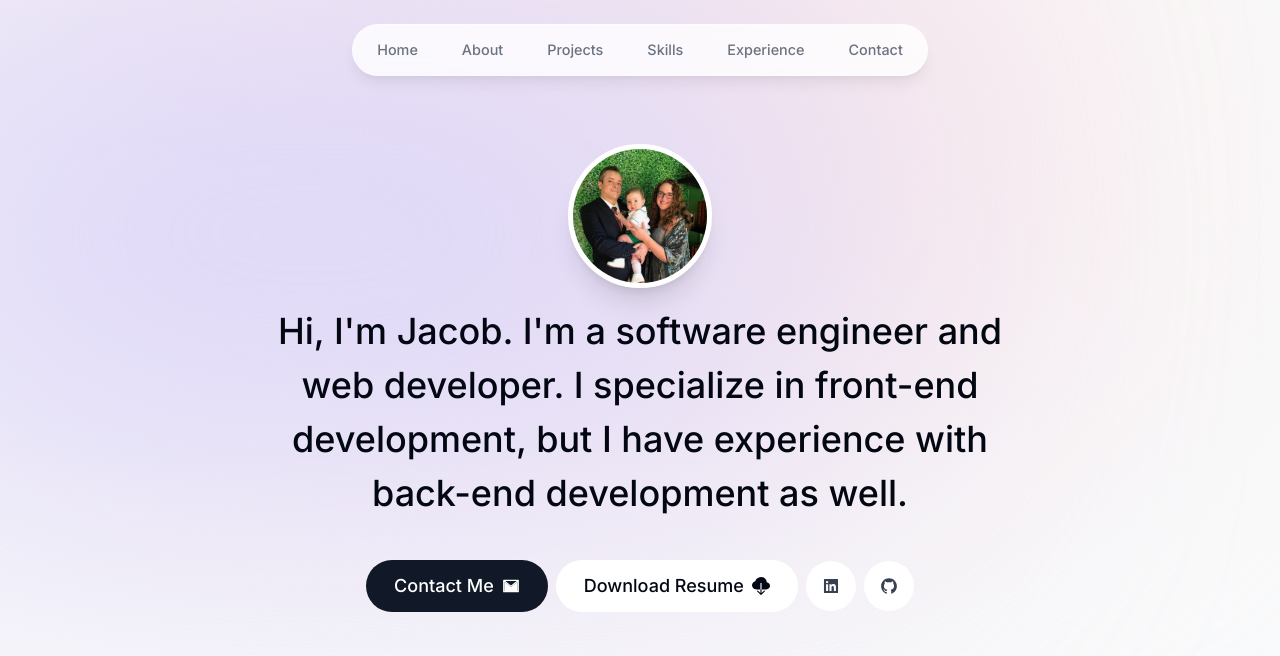
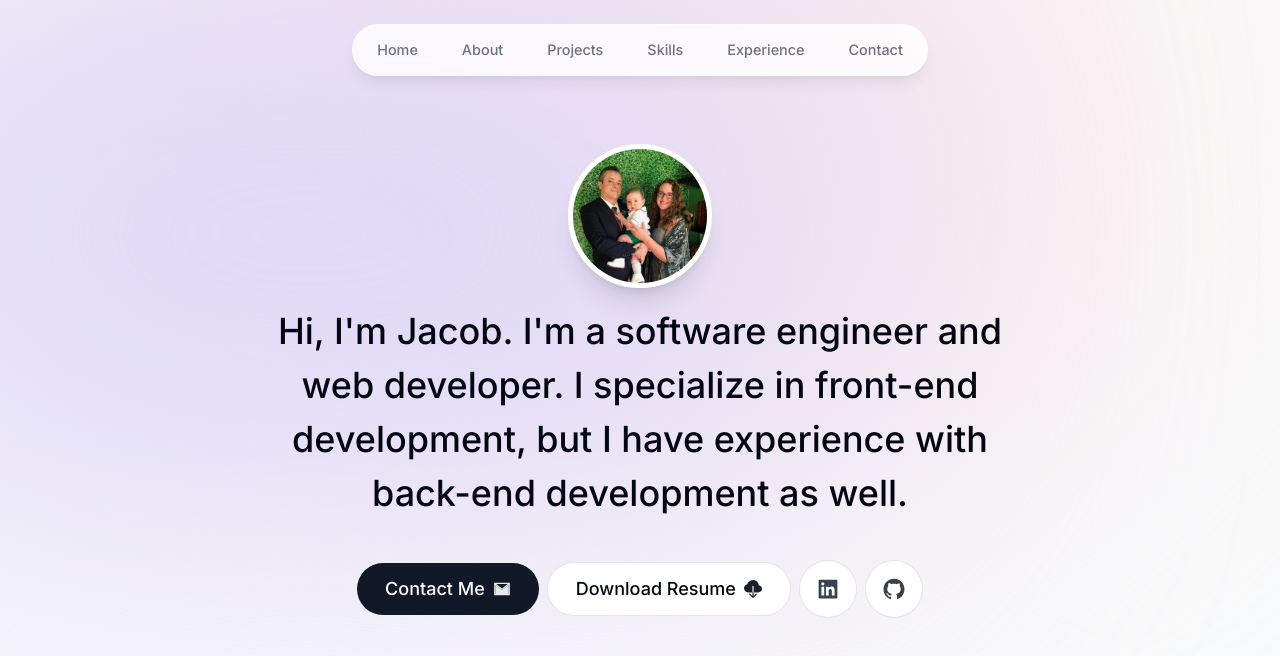
Before and after one commit to bensonbjacob/portfolio_latest, a Next.js app: page / in a window 1280 px wide. Shown: the top 656 px of the page. Built offline with nearby package versions, Linux system fonts and the light colour scheme.

Commit message:
Add animation to buttons in intro section

```diff
--- a/components/intro.tsx
+++ b/components/intro.tsx
@@ -44,32 +44,42 @@ export default function Intro() {
         experience with back-end development as well.
       </motion.p>
 
-      <div className='flex flex-col sm:flex-row items-center justify-center gap-2 px-4 text-lg font-medium'>
+      <motion.div
+        className='flex flex-col sm:flex-row items-center justify-center gap-2 px-4 text-lg font-medium'
+        initial={{ opacity: 0, y: 100 }}
+        animate={{ opacity: 1, y: 0 }}
+        transition={{ delay: 0.2 }}
+      >
         <Link
           href='/#contact'
-          className='bg-gray-900 text-white px-7 py-3 flex items-center rounded-full gap-2'
+          className='bg-gray-900 group text-white px-7 py-3 flex items-center rounded-full gap-2 outline-none focus:scale-110 hover:scale-110 hover:bg-gray-950 active:scale-105 transition'
         >
-          Contact Me <AiTwotoneMail />
+          Contact Me{' '}
+          <AiTwotoneMail className='opacity-90 group-hover:translate-x-2 transition' />
         </Link>
         <a
-          href=''
-          className='bg-white px-7 py-3 flex items-center rounded-full gap-2'
+          href='/CV.pdf'
+          download
+          className='bg-white group border border-black/10 px-7 py-3 flex items-center rounded-full gap-2 outline-none focus:scale-110 hover:scale-110 active:scale-105 transition'
         >
-          Download Resume <BsCloudDownloadFill />
+          Download Resume{' '}
+          <BsCloudDownloadFill className='opacity-90 group-hover:translate-y-1 transition' />
         </a>
         <a
           href='https://www.linkedin.com/in/jacob-benson-885004240/'
-          className='bg-white p-4 text-gray-700 flex items-center rounded-full gap-2'
+          target='_blank'
+          className='bg-white border border-black/10 p-4 text-gray-700 hover:text-gray-950 text-[1.5rem] flex items-center rounded-full gap-2 outline-none focus:scale-[1.15] hover:scale-[1.15] active:scale-105 transition'
         >
           <AiFillLinkedin />
         </a>
         <a
           href='https://github.com/bensonbjacob'
-          className='bg-white p-4 text-gray-700 flex items-center rounded-full gap-2'
+          target='_blank'
+          className='bg-white border border-black/10 p-4 text-gray-700 text-[1.5rem] flex items-center rounded-full gap-2 outline-none focus:scale-[1.15] hover:scale-[1.15] active:scale-105 transition hover:text-gray-950'
         >
           <AiFillGithub />
         </a>
-      </div>
+      </motion.div>
     </section>
   );
 }
```
